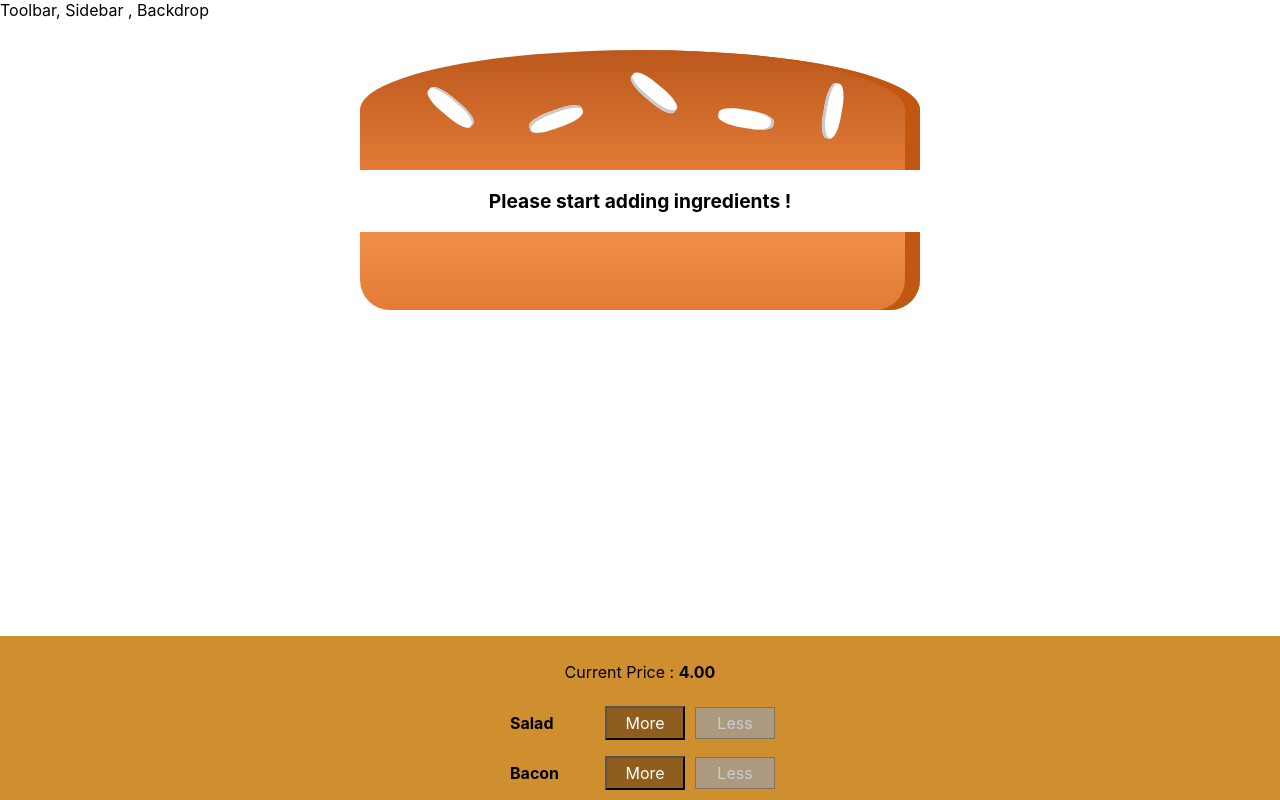
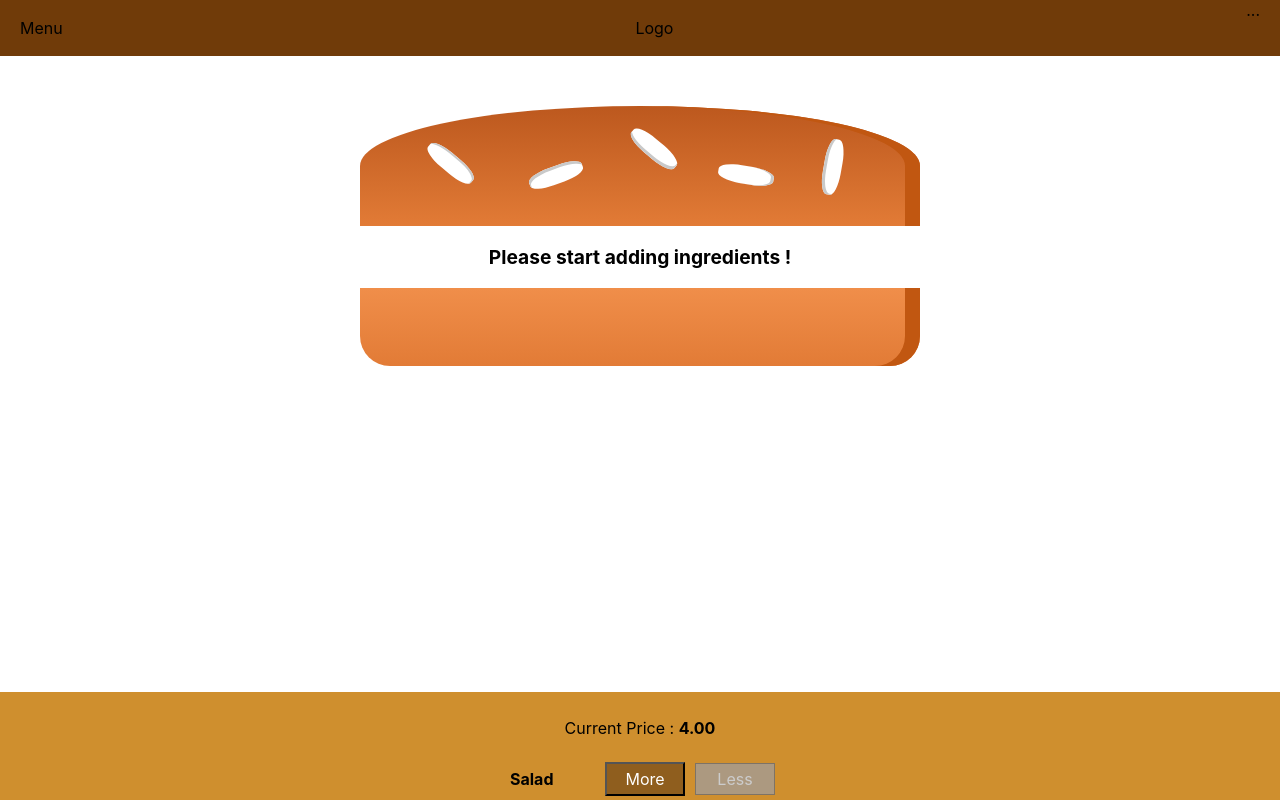
Before and after one commit to mohitsidhu157/burger-builder-app, a React (Create React App) app: page / in a window 1280 px wide. Shown: the top 800 px of the page. Built offline with nearby package versions, Linux system fonts and the light colour scheme.

Commit message:
Creating Toolbar component and adding it in layout component

```diff
--- a/src/components/Layout/Layout.js
+++ b/src/components/Layout/Layout.js
@@ -1,9 +1,11 @@
 import React from "react";
 import Aux from "../../hoc/Aux";
 import classes from "./Layout.module.css";
+import Toolbar from "../Navigation/Toolbar/Toolbar";
 const layout = (props) => (
     <Aux>
-        <div>Toolbar, Sidebar , Backdrop</div>
+        <Toolbar/>
+        <div> Sidebar , Backdrop</div>
         <main className={classes.Content}>
             {props.children}
         </main>
--- a/src/components/Layout/Layout.module.css
+++ b/src/components/Layout/Layout.module.css
@@ -1,3 +1,3 @@
 .Content{
-    margin-top : 16px;
+    margin-top : 72px;
 }
--- /dev/null
+++ b/src/components/Navigation/Toolbar/Toolbar.js
@@ -0,0 +1,12 @@
+import React from 'react';
+import classes from "./Toolbar.module.css";
+const toolbar = (props) => {
+    return (
+        <header className={classes.Toolbar}>
+            <div>Menu</div>
+            <div>Logo</div>
+            <nav>...</nav>
+        </header>
+    );
+}
+export default toolbar;
--- /dev/null
+++ b/src/components/Navigation/Toolbar/Toolbar.module.css
@@ -0,0 +1,18 @@
+.Toolbar{
+    height : 56px;
+    width : 100%;
+    position : fixed;
+    top : 0 ;
+    left : 0;
+    background-color : #703B09;
+    display : flex;
+    justify-content: space-between;
+    align-items : center;
+    padding : 0 20px;
+    box-sizing: border-box;
+    z-index: 90;
+}
+.Toolbar nav{
+    height : 100%;
+
+}
```
